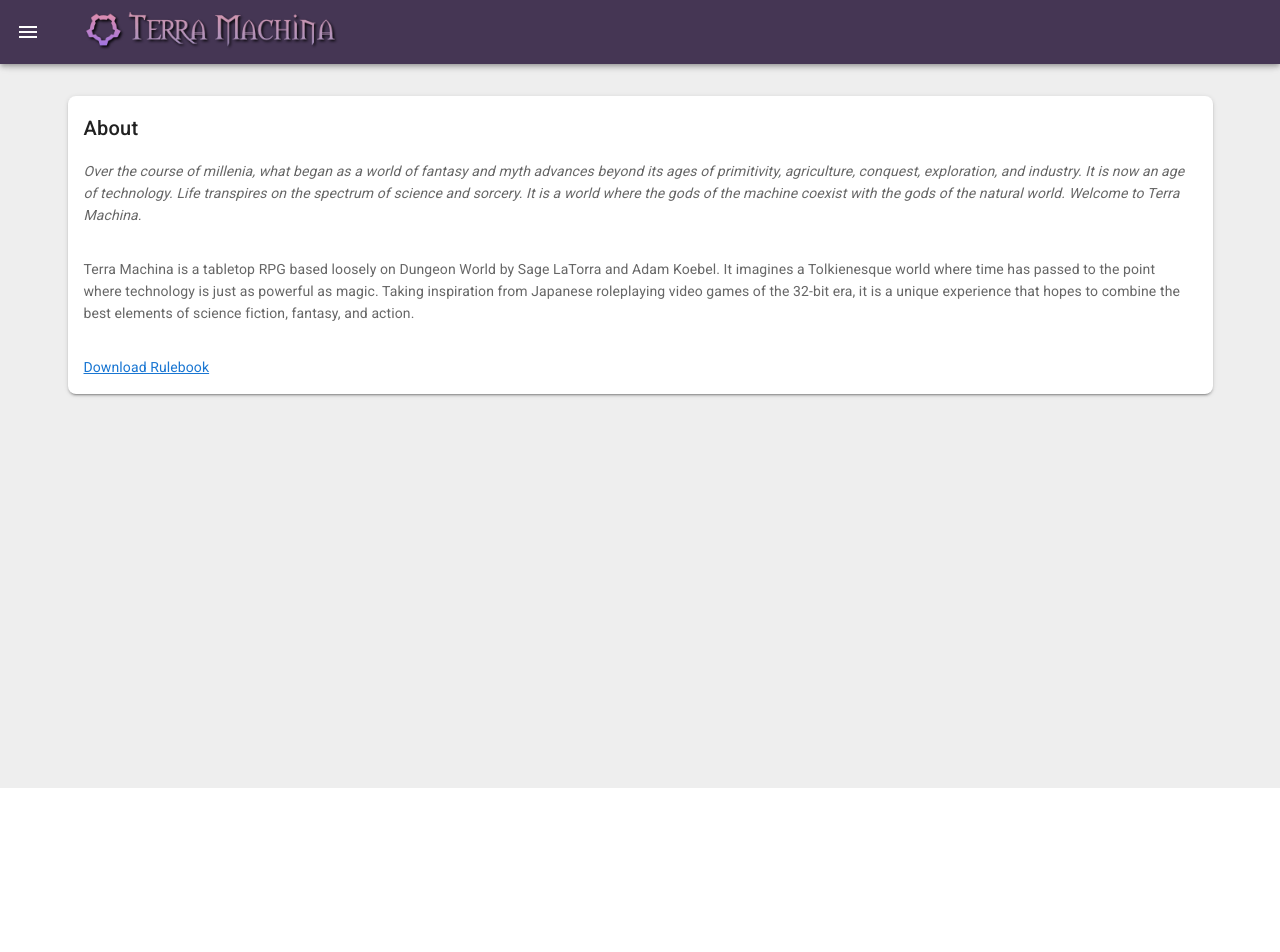
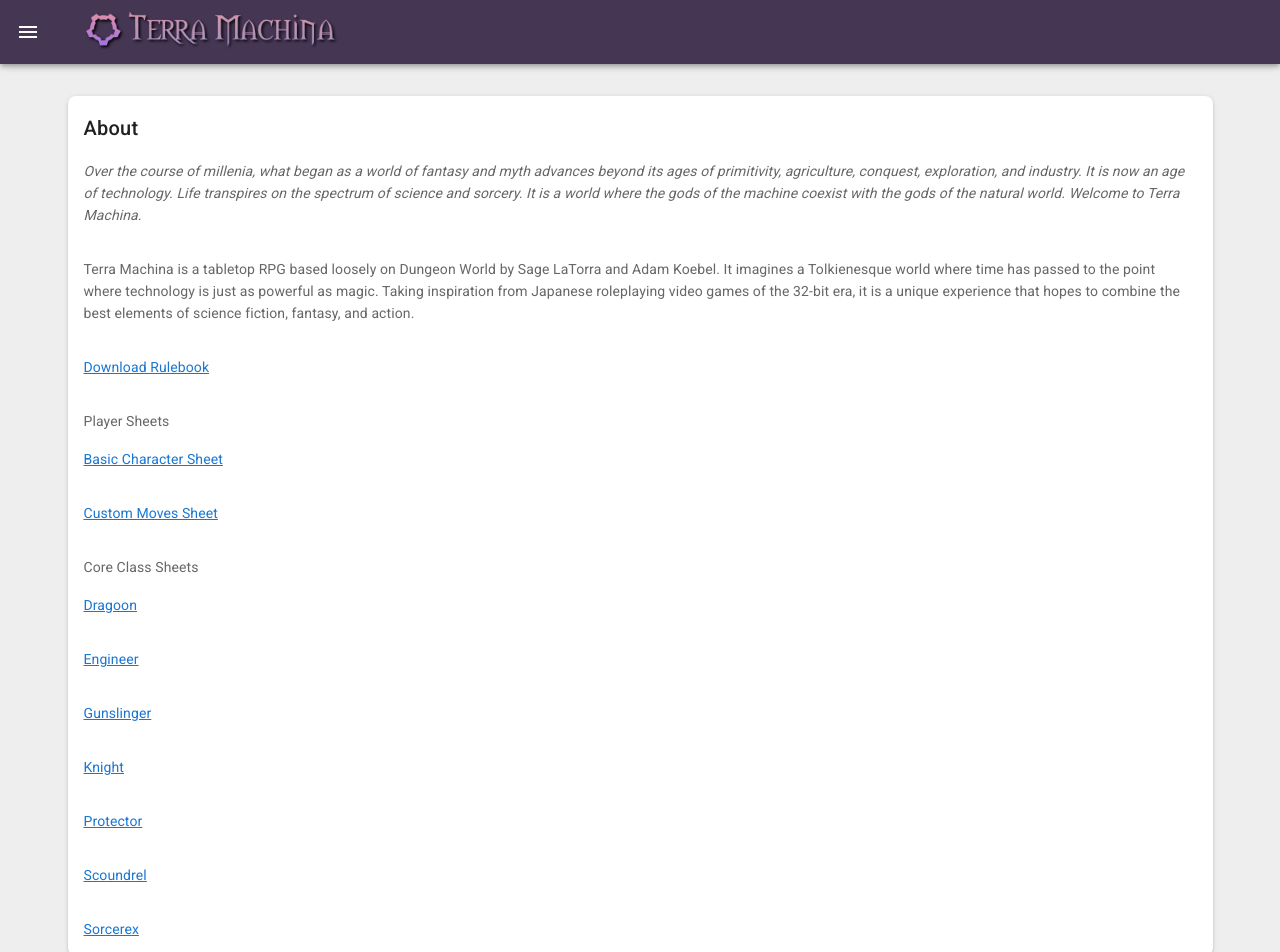
Before and after one commit to randomgeekdom/TerraMachina, a Vue app in the folder site/: page / in a window 1280 px wide. Shown: the top 952 px of the page. Before the commit the page ends 800 px from the top, so only its background shows below. Built offline with nearby package versions, Linux system fonts and the light colour scheme.

Commit message:
Adding class sheets

```diff
--- a/site/src/views/Home.vue
+++ b/site/src/views/Home.vue
@@ -27,7 +27,25 @@
 					<v-card-text>
 						<a href="/Terra-Machina.pdf" target="_blank">Download Rulebook</a>
 					</v-card-text>
+						<v-card-subtitle>Player Sheets</v-card-subtitle>
 
+						<v-card-text><a href="/Basic_Character_Sheet.pdf" target="_blank">Basic Character Sheet</a></v-card-text>
+						<v-card-text><a href="/Custom_Moves_Sheet.pdf" target="_blank">Custom Moves Sheet</a></v-card-text>
+
+						<v-card-subtitle>Core Class Sheets</v-card-subtitle>
+						<v-card-text><a href="/Dragoon.pdf" target="_blank">Dragoon</a></v-card-text>
+						<v-card-text><a href="/Engineer.pdf" target="_blank">Engineer</a></v-card-text>
+						<v-card-text><a href="/Gunslinger.pdf" target="_blank">Gunslinger</a></v-card-text>
+						<v-card-text><a href="/Knight.pdf" target="_blank">Knight</a></v-card-text>
+						<v-card-text><a href="/Protector.pdf" target="_blank">Protector</a></v-card-text>
+						<v-card-text><a href="/Scoundrel.pdf" target="_blank">Scoundrel</a></v-card-text>
+						<v-card-text><a href="/Sorcerex.pdf" target="_blank">Sorcerex</a></v-card-text>
+
+					<!-- <v-card-text>
+						<v-card-subtitle>Other Class Sheets</v-card-subtitle>
+						<a href="/Dragoon.pdf" target="_blank">Dragoon</a>
+						<a href="/Engineer.pdf" target="_blank">Engineer</a>
+					</v-card-text>-->
 			</v-card>
 		</v-flex>
 	</div>
```
Also changed, not shown: 2 other files (tests, documents, lock files or other folders).
